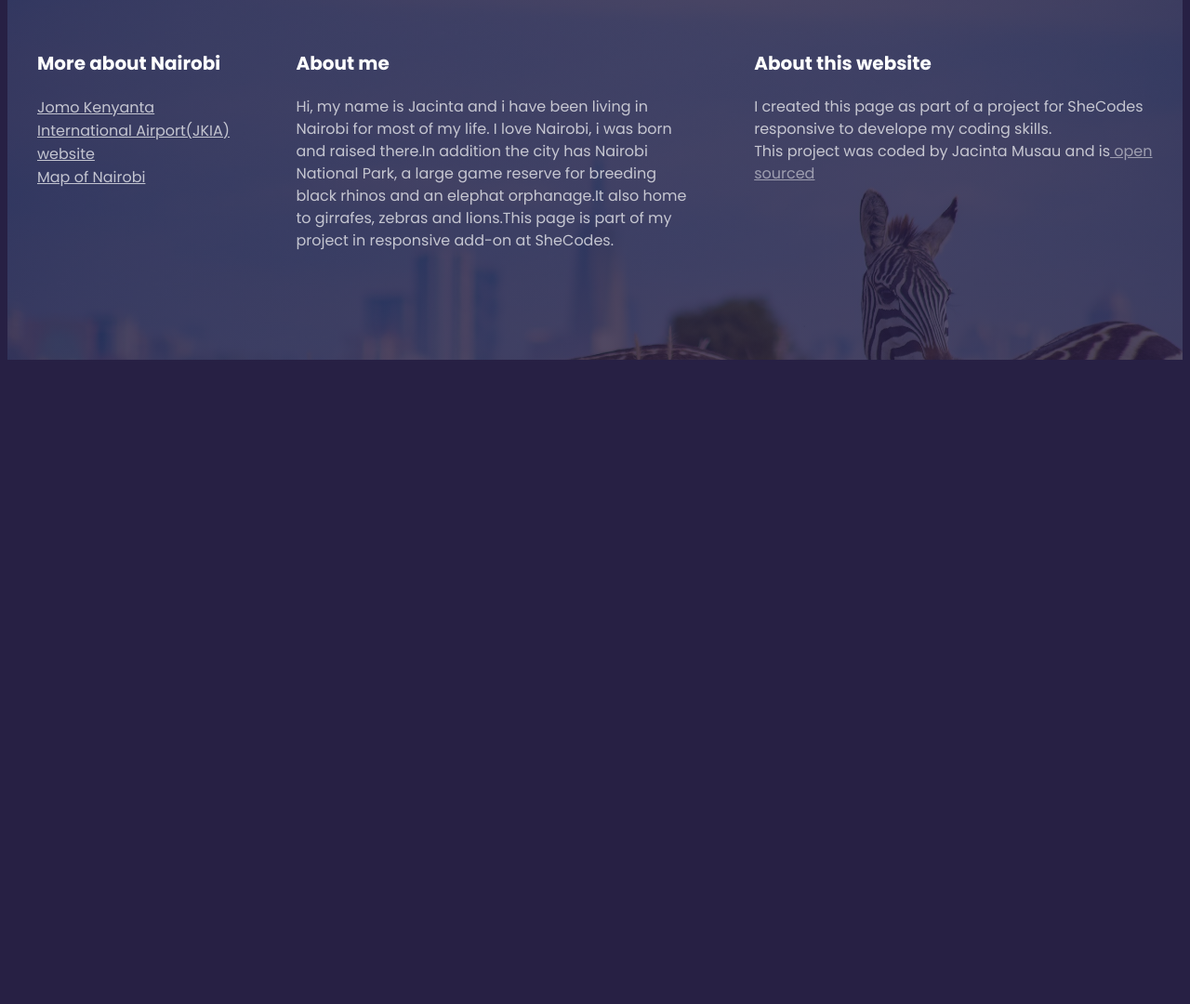
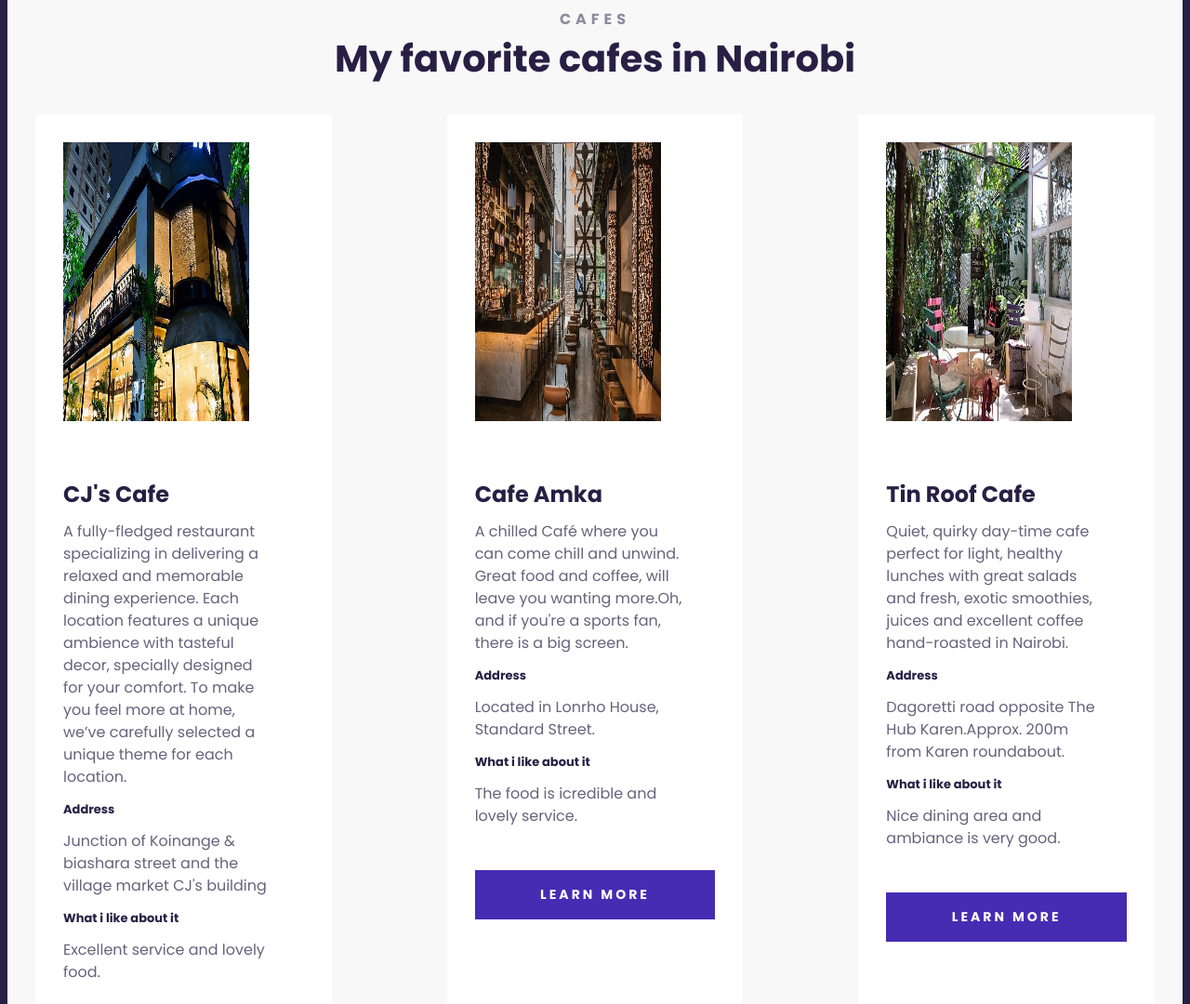
Before and after one commit to jessjat/Nairobi-travelproject, a plain HTML site: page index.html in a window 1280 px wide. Shown: the part 1720-2800 px from the top of the page at 93% size. Before the commit the page ends 2115 px from the top, so only its background shows below. Drawn offline with Linux system fonts and the light colour scheme.

Commit message:
Added card to the landing page.

```diff
--- a/index.html
+++ b/index.html
@@ -49,13 +49,69 @@
              travel agencies which can help you book your
              dream trip anytime.It also has a rich culture
              being a historical city, which makes it desirable
-             as a tourist destination. In addition, it’s
+             as a tourist destination. In addition, it is
              a melting pot for many Kenyan cultures and is
              the home of many architectural landmarks.
              Nairobi is also a commercial hub for Eastern
              and Central Africa.</p>
      </div>
    </section>
+   <section class="secondary">
+    <h2 class="text-center">CAFES</h2>
+    <h3 class="text-center">My favorite cafes in Nairobi</h3>
+<div class="grid grid-3-columns">
+ <div class="card">
+    <div class="card-header">
+   <img src="images/cafes/CJ's.jpg" width="200"height="300" class="img-responsive">
+    </div>
+    <div class="card-body">
+   <h4>CJ's Cafe</h4>
+ <p>A fully-fledged restaurant specializing in delivering a relaxed and memorable dining experience. Each location features a unique ambience with tasteful decor, specially designed for your comfort. To make you feel more at home, we’ve carefully selected a unique theme for each location.</p>
+<h5>Address</h5>
+<p> Junction of Koinange & biashara street and the village market CJ's building</p>
+<h5>What i like about it</h5>
+<p> Excellent service and lovely food.</p>
+</div>
+<div class="card-footer">
+<a href="https://cjs.co.ke/user/home" class="btn" target="_blank"> Learn more</a>
+</div>
+</div>
+
+<div class="card">
+<div class="card-header">
+    <img src="images/cafes/Cafe Amka.png" width="200"height="300" class="img-responsive">
+     </div>
+     <div class="card-body">
+    <h4>Cafe Amka</h4>
+  <p>A chilled Café where you can come chill and unwind. Great food and coffee, will leave you wanting more.Oh, and if you're a sports fan, there is a big screen.</p>
+ <h5>Address</h5>
+ <p>Located in Lonrho House, Standard Street.</p>
+ <h5>What i like about it</h5>
+ <p>The food is icredible and lovely service.</p>
+ </div>
+ <div class="card-footer">
+ <a href="https://cafeamka.co.ke/" class="btn" target="_blank"> Learn more</a>
+ </div>
+</div>
+<div class="card">
+ <div class="card-header">
+    <img src="images/cafes/tinroof.jpg" width="200"height="300" class="img-responsive">
+     </div>
+     <div class="card-body">
+    <h4>Tin Roof Cafe</h4>
+  <p>Quiet, quirky day-time cafe perfect for light, healthy lunches with great salads and fresh, exotic smoothies, juices and excellent coffee hand-roasted in Nairobi.</p>
+ <h5>Address</h5>
+ <p> Dagoretti road opposite The Hub Karen.Approx. 200m from Karen roundabout.</p>
+ <h5>What i like about it</h5>
+ <p> Nice dining area and ambiance is very good.</p>
+ </div>
+ <div class="card-footer">
+ <a href="https://www.tinroof.cafe/" class="btn" target="_blank"> Learn more</a>
+</div>
+</div>
+ </div>
+</div>
+</section>
 </main>
     <footer>
         <section class="grid grid-3-columns-with-first-narrow">
@@ -64,7 +120,7 @@
        <ul>
         <li>
      <a href="https://jkiairport.com/" target="_blank">
-            Jomo Kenyanta International Airport(JKIA) website
+            Jomo Kenyatta International Airport(JKIA) website
         </a>
         </li>
         <li>
--- a/src/styles.css
+++ b/src/styles.css
@@ -16,11 +16,42 @@ body{
 .grid-3-columns-with-first-narrow{
 grid-template-columns: 1fr 2fr 2fr;
 }
+.grid-3-columns{
+    grid-template-columns: 1fr 1fr 1fr;
+}
+.card{
+    background-color: white;
+    margin: 30px;
+}
+.card-body{
+   padding: 30px;
+}
+.card-footer{
+    padding: 0 30px 30px;
+}
+
+.btn{
+    display: block;
+    color: white;
+    font-weight: 700;
+    font-size: 14px;
+    line-height: 21px;
+    text-align: center;
+    letter-spacing: 3px;
+    text-transform: uppercase;
+    padding: 16px;
+    background-color: #462cb3;
+    text-decoration: none;
+}
+
 section{
-    max-width:1200px ;
+    max-width:100%;
     margin: 0 auto;
     padding: 100px 0;
 }
+section.secondary{
+   background: #F8F8F8;
+   }
 
 header{
     background-image:linear-gradient(rgba(0,0,0,0.4),rgba(0,0,0,0.5)),url("../images/background.png") ;
@@ -49,6 +80,7 @@ header h3{
     line-height:1.5;
     margin: 0;
 }
+
 header a{
     font-weight: 700;
     font-size: 14px;
@@ -82,8 +114,22 @@ main h3{
     font-size: 40px;
     line-height: 1.5;
     color:#272044 ;
+    margin:0;
+}
+ main h4{
+    font-weight: 700;
+    font-size: 24px;
+    line-height: 1;
+    color: #272044;
     margin: 0;
-}
+ }
+ main h5{
+    font-weight: 700;
+    font-size: 13px;
+    margin: 0;
+    line-height: 1;
+    color: #272044;
+ }
 main p{
     font-style: normal;
     font-weight: 400;
@@ -96,6 +142,9 @@ main p{
 }
 main img{
     margin: 30px;
+}
+.text-center{
+    text-align: center;
 }
 
 
```
Also changed, not shown: images/cafes/CJ's.jpg (added), images/cafes/Cafe Amka.png (added), images/cafes/tinroof.jpg (added).
